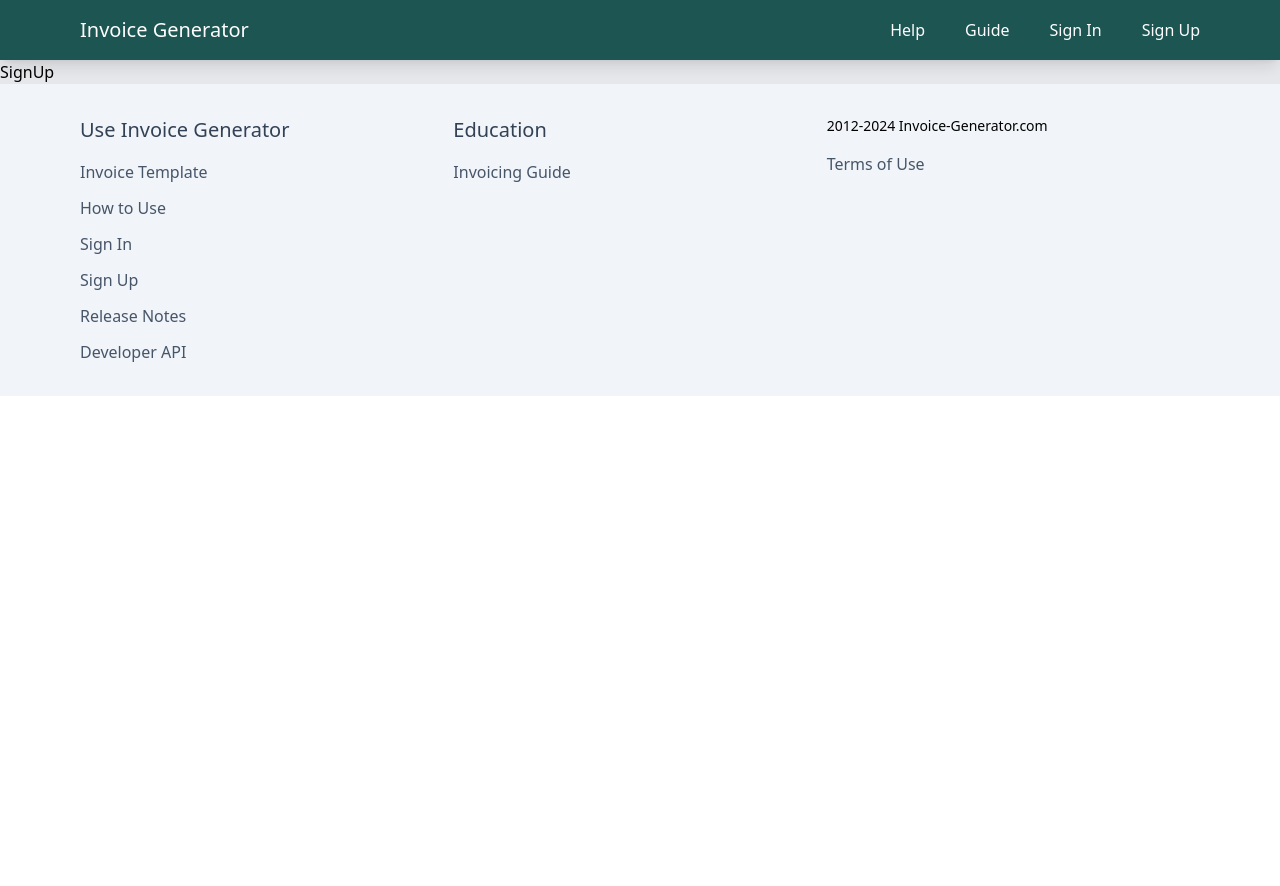
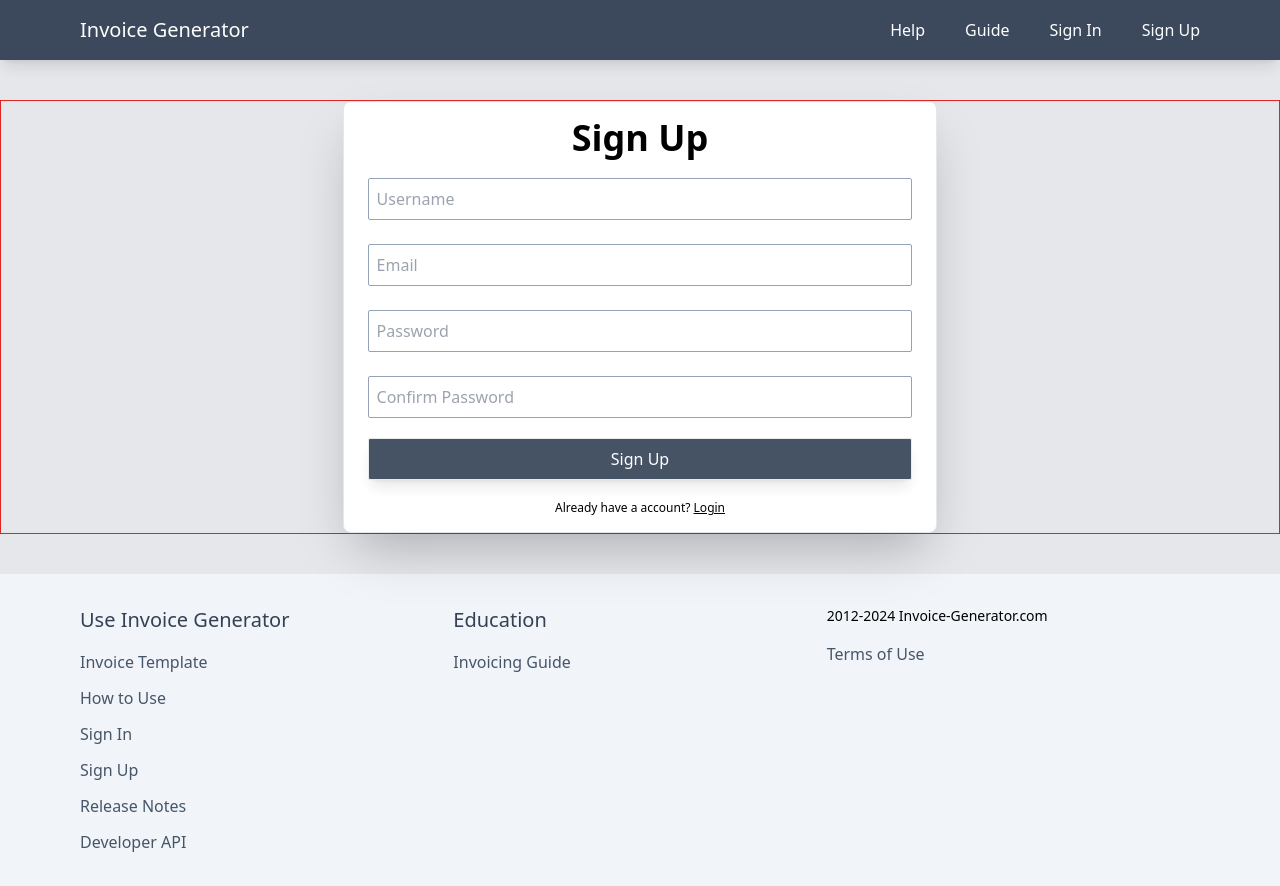
Before and after one commit to AyushKazi/InvoiceGenerator, a React app in the folder frontend/: page /signup in a window 1280 px wide. Before the commit the page ends 800 px from the top, so only its background shows below. Built offline with nearby package versions, Linux system fonts and the light colour scheme; the HTML template or start-up script is replaced by a standard one.

Commit message:
table and signup page

```diff
--- a/frontend/src/App.jsx
+++ b/frontend/src/App.jsx
@@ -4,9 +4,10 @@
 import Invoice from "./routes/Invoice";
 import RootLayout from "./routes/RootLayout";
 import ErrorPage from "./routes/ErrorPage";
-import SignIn from "./routes/SignIn";
-import SignUp from "./routes/SignUp";
+
 import Help from "./routes/Help";
+import SignUp from "./components/SignUp/SignUp";
+import SignIn from "./components/SignUp/SignIn";
 
 const router = createBrowserRouter([
   {
--- a/frontend/src/components/Download/Download.jsx
+++ b/frontend/src/components/Download/Download.jsx
@@ -9,14 +9,14 @@
       <div className="grid grid-cols-3  lg:grid-cols-1 justify-center gap-10 lg:gap-0   ">
         <button
           type="submit"
-          className="sm:px-16 py-2 border  mb-4 bg-teal-900 opacity-85 rounded-sm text-white  hover:bg-transparent hover:text-teal-900 hover:border-teal-900 transition-all duration-300"
+          className="sm:px-16 py-2 border  mb-4 bg-slate-700 opacity-85 rounded-sm text-white  hover:bg-transparent hover:text-teal-900 hover:border-teal-900 transition-all duration-300"
         >
           Download
         </button>
 
         <button
           type="submit"
-          className=" py-2 border mb-4 bg-teal-900 opacity-85 rounded-sm text-white hover:bg-transparent hover:text-teal-900 hover:border-teal-900 transition-all duration-300"
+          className=" py-2 border mb-4 bg-slate-700 opacity-85 rounded-sm text-white hover:bg-transparent hover:text-teal-900 hover:border-teal-900 transition-all duration-300"
           onClick={handlePrint}
         >
           Print
@@ -24,7 +24,7 @@
 
         <button
           type="submit"
-          className=" py-2  border mb-4 bg-teal-900 opacity-85 rounded-sm text-white  hover:bg-transparent hover:text-teal-900 hover:border-teal-900 transition-all duration-300"
+          className=" py-2  border mb-4 bg-slate-700 opacity-85 rounded-sm text-white  hover:bg-transparent hover:text-teal-900 hover:border-teal-900 transition-all duration-300"
         >
           Send Mail
         </button>
--- a/frontend/src/components/Invoice/BillDetails.jsx
+++ b/frontend/src/components/Invoice/BillDetails.jsx
@@ -6,7 +6,7 @@
       <input
         type="text"
         placeholder="Bill from"
-        className=" w-full px-4 py-2 rounded-sm placeholder:text-lg focus:shadow-md focus:outline-slate-200 "
+        className=" w-full px-4 py-2 rounded-sm placeholder:font-medium placeholder:text-base focus:shadow-md focus:outline-slate-200 "
       />
       <input
         type="text"
@@ -27,7 +27,7 @@
       <input
         type="text"
         placeholder="Bill to"
-        className=" w-full px-4 py-2 rounded-sm placeholder:text-lg focus:shadow-md focus:outline-slate-200 "
+        className=" w-full px-4 py-2 rounded-sm placeholder:text-base placeholder:font-medium focus:shadow-md focus:outline-slate-200 "
       />
       <input
         type="text"
--- /dev/null
+++ b/frontend/src/components/Invoice/Table.jsx
@@ -0,0 +1,36 @@
+import React from "react";
+
+const Table = () => {
+  return (
+    <>
+      <table className="table-auto w-full  text-center rounded-lg shadow-lg overflow-hidden ">
+        <thead className="bg-slate-700 opacity-90 text-white border  ">
+          <tr className=" border">
+            <td className="py-3">Description</td>
+            <td>Item</td>
+            <td>Rate</td>
+            <td>Amount</td>
+          </tr>
+        </thead>
+
+        <tbody>
+          <tr className="border">
+            <td className="py-2">Apple M1</td>
+            <td>1</td>
+            <td>200000</td>
+            <td>200000</td>
+          </tr>
+
+          <tr className="border">
+            <td className="py-2">Apple M1</td>
+            <td>1</td>
+            <td>200000</td>
+            <td>200000</td>
+          </tr>
+        </tbody>
+      </table>
+    </>
+  );
+};
+
+export default Table;
--- a/frontend/src/components/NavBar/NavBar.jsx
+++ b/frontend/src/components/NavBar/NavBar.jsx
@@ -1,10 +1,11 @@
 import React from "react";
 import { GiHamburgerMenu } from "react-icons/gi";
+import { Link } from "react-router-dom";
 
 const NavBar = () => {
   return (
     <>
-      <div className="nav flex justify-between items-center px-10 py-4 bg-teal-900 opacity-95  md:px-20 shadow-lg">
+      <div className="nav flex justify-between items-center px-10 py-4 bg-slate-700 opacity-95  md:px-20 shadow-lg">
         <div className="logo text-white text-xl font-medium">
           Invoice Generator
         </div>
@@ -21,9 +22,11 @@
               <li className="cursor-pointer  relative text-base w-fit block after:block after:content-[''] after:absolute after:h-[3px] after:bg-white after:w-full after:scale-x-0 after:hover:scale-x-100 after:transition after:duration-300 after:origin-center ">
                 Sign In
               </li>
-              <li className="cursor-pointer  relative text-base w-fit block after:block after:content-[''] after:absolute after:h-[3px] after:bg-white after:w-full after:scale-x-0 after:hover:scale-x-100 after:transition after:duration-300 after:origin-center ">
-                Sign Up
-              </li>
+              <Link to="/signup">
+                <li className="cursor-pointer  relative text-base w-fit block after:block after:content-[''] after:absolute after:h-[3px] after:bg-white after:w-full after:scale-x-0 after:hover:scale-x-100 after:transition after:duration-300 after:origin-center ">
+                  Sign Up
+                </li>
+              </Link>
             </ul>
           </div>
         </div>
--- /dev/null
+++ b/frontend/src/components/SignUp/SignUp.jsx
@@ -0,0 +1,124 @@
+import React from "react";
+import { useForm } from "react-hook-form";
+import { Link } from "react-router-dom";
+
+const SignUp = () => {
+  const {
+    register,
+    reset,
+    watch,
+    getValues,
+    handleSubmit,
+    formState: { errors },
+  } = useForm();
+
+  const onSubmit = (data) => {
+    alert(JSON.stringify(data));
+    reset();
+  };
+
+  return (
+    <>
+      <div className="flex border border-red-600  justify-center items-center my-10 h-[-100px] ">
+        <form
+          onSubmit={handleSubmit(onSubmit)}
+          className="border bg-white  px-6 py-4 rounded-lg shadow-2xl w-3/4 sm:max-w-screen-sm space-y-5 md:max-w-prose  lg:max-w-prose   "
+        >
+          <h1 className="text-4xl text-center  mb-4 font-semibold">Sign Up</h1>
+
+          {/* input fields */}
+
+          <div className=" space-y-6">
+            {/* contact */}
+            <div className="flex flex-col space-y-3">
+              <input
+                type="text"
+                name="username"
+                className="username border border-slate-400 block rounded-sm w-full py-2 px-2 placeholder:text-sm md:placeholder:text-base focus:shadow-lg  focus:outline-slate-400 "
+                placeholder="Username"
+                {...register("username", { required: true })}
+              />
+              {errors.username?.type === "required" && (
+                <p className="text-red-500 text-sm ">Username is required.</p>
+              )}
+            </div>
+            {/* email */}
+            <div className="flex flex-col space-y-3">
+              <input
+                type="email"
+                name="email"
+                className="email border border-slate-400 block rounded-sm w-full py-2 px-2 placeholder:text-sm md:placeholder:text-base focus:shadow-lg  focus:outline-slate-400 "
+                placeholder="Email"
+                {...register("email", { required: true })}
+              />
+              {errors.email?.type === "required" && (
+                <p className="text-red-500 text-sm ">Email is required.</p>
+              )}
+            </div>
+
+            {/* password */}
+            <div className="flex flex-col space-y-3">
+              <input
+                type="password"
+                name="password"
+                className=" border border-slate-400 block rounded-sm w-full py-2 px-2 placeholder:text-sm md:placeholder:text-base focus:shadow-lg  focus:outline-slate-400 "
+                placeholder="Password"
+                {...register("password", { required: true, minLength: 6 })}
+              />
+              {errors.password?.type === "required" && (
+                <p className="text-red-500 text-sm ">Password is required.</p>
+              )}
+              {errors.password?.type === "minLength" && (
+                <p className="text-red-500 text-sm ">
+                  Password must be at least 6 characters.
+                </p>
+              )}
+            </div>
+
+            {/*confirm password  */}
+            <div className="flex flex-col space-y-3">
+              <input
+                type="password"
+                name="c_password"
+                className=" border border-slate-400 block rounded-sm w-full py-2 px-2 placeholder:text-sm md:placeholder:text-base focus:shadow-lg  focus:outline-slate-400 "
+                placeholder="Confirm Password"
+                {...register("c_password", {
+                  required: true,
+                })}
+              />
+              {errors.c_password?.type === "required" && (
+                <p className="text-red-500 text-sm ">Password is required.</p>
+              )}
+
+              {/* checking the password is equal to confirm password or not */}
+              {watch("c_password") !== watch("password") &&
+              getValues("c_password") ? (
+                <p className="text-red-500 text-sm ">
+                  Password does not match.
+                </p>
+              ) : null}
+            </div>
+          </div>
+
+          {/* submit button */}
+          <button
+            type="submit"
+            className="signup border bg-slate-700 opacity-90 text-white my-4 rounded-sm text-sm md:text-base py-2 w-full shadow-lg hover:bg-transparent hover:text-teal-900 hover:border-slate-700 transition-all duration-300"
+          >
+            Sign Up
+          </button>
+          <div className="text-xs flex justify-center">
+            <p className="forgot">
+              Already have a account?{" "}
+              <Link to="/login" className="signup underline underline-offset-1">
+                Login
+              </Link>
+            </p>
+          </div>
+        </form>
+      </div>
+    </>
+  );
+};
+
+export default SignUp;
--- a/frontend/src/routes/Invoice.jsx
+++ b/frontend/src/routes/Invoice.jsx
@@ -4,6 +4,7 @@
 import Dates from "../components/Invoice/Dates";
 import Logo from "../components/Invoice/Logo";
 import BillDetails from "../components/Invoice/BillDetails";
+import Table from "../components/Invoice/Table";
 
 const Invoice = () => {
   const { register, handleSubmit, reset } = useForm();
@@ -25,6 +26,7 @@
                 <Dates />
               </div>
             </div>
+            <Table />
           </div>
         </div>
         <div className="main 2">
--- a/frontend/src/routes/SignUp.jsx
+++ /dev/null
@@ -1,7 +0,0 @@
-import React from "react";
-
-const SignUp = () => {
-  return <div>SignUp</div>;
-};
-
-export default SignUp;
```
Also changed, not shown: frontend/src/components/SignUp/SignIn.jsx (renamed from frontend/src/routes/SignIn.jsx).
